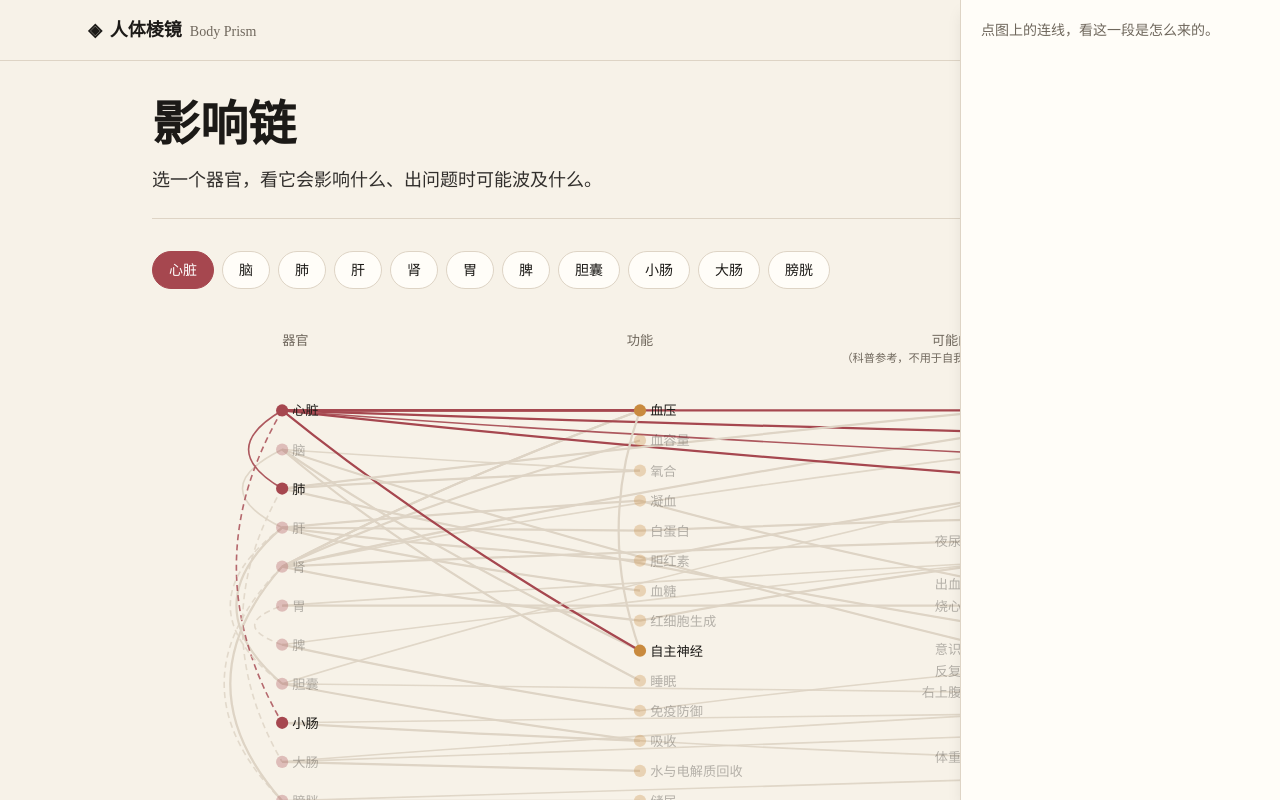
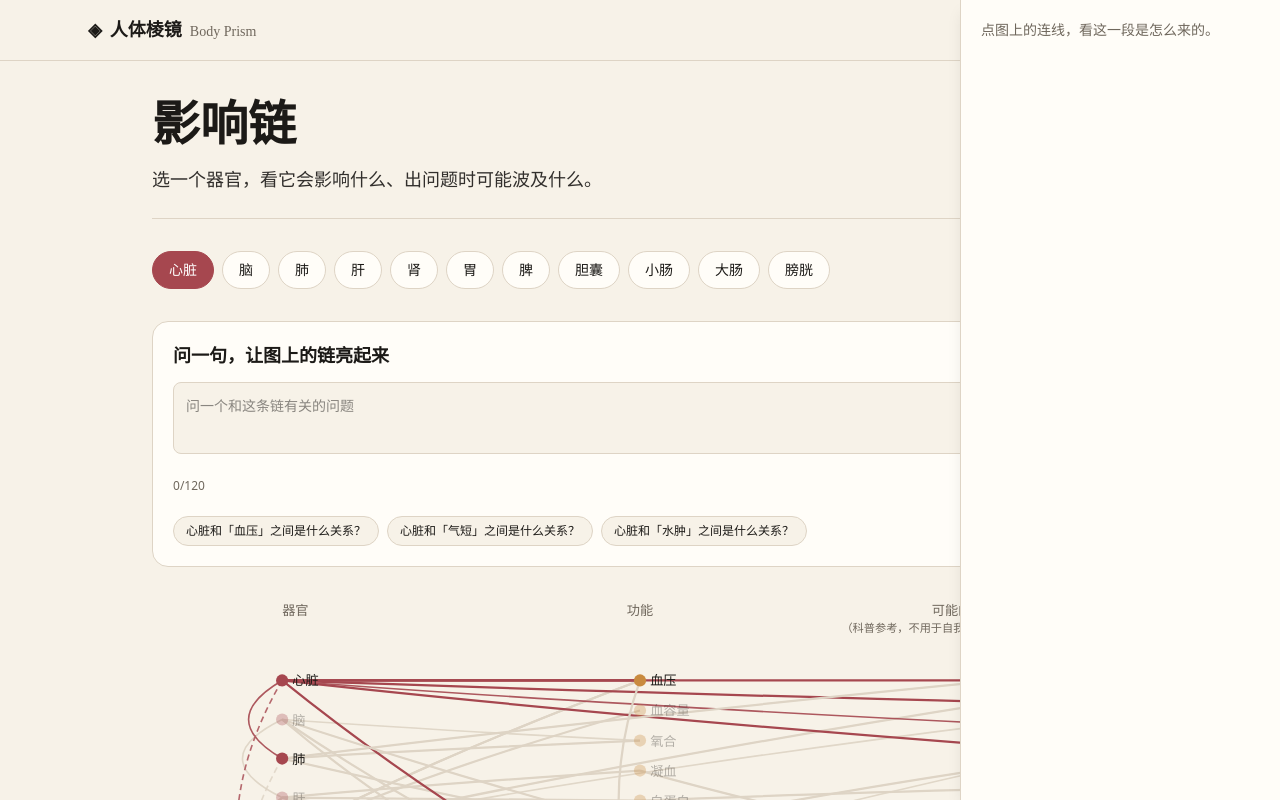
Before and after one commit to xGlaciesx/body-prism, a Next.js app: page /chain in a window 1280 px wide. Shown: the top 800 px of the page. Built offline with nearby package versions, Linux system fonts and the light colour scheme.

Commit message:
feat(chain): 接入 AI 提问框并在图上高亮影响链

```diff
--- a/src/app/chain/page.tsx
+++ b/src/app/chain/page.tsx
@@ -1,6 +1,6 @@
 import type { Metadata } from "next";
 import Link from "next/link";
-import { ChainCanvas } from "@/components/chain-canvas";
+import { ChainView } from "@/components/chain-view";
 import {
   impactEdges,
   impactNodes,
@@ -66,11 +66,12 @@ export default async function ChainPage({
         })}
       </nav>
 
-      <section aria-label="影响链图" className="mt-8">
-        <ChainCanvas
+      <section aria-label="提问与影响链图" className="mt-8">
+        <ChainView
+          key={slug}
           nodes={impactNodes}
           edges={impactEdges}
-          organId={`organ:${slug}`}
+          organSlug={slug}
         />
       </section>
 
--- a/src/components/chain-canvas.tsx
+++ b/src/components/chain-canvas.tsx
@@ -29,12 +29,14 @@ type ChainCanvasProps = {
   nodes: ImpactNode[];
   edges: ImpactEdge[];
   organId: string;
+  /** 模型走过的影响链：非空时只点亮 path 上的边，其余压暗。 */
+  path?: { from: string; to: string }[] | null;
 };
 
-export function ChainCanvas({ nodes, edges, organId }: ChainCanvasProps) {
+export function ChainCanvas({ nodes, edges, organId, path = null }: ChainCanvasProps) {
   const layout = layoutChain(nodes);
   const renderState = getChainRenderState(
-    { organId, path: null },
+    { organId, path },
     nodes,
     edges,
   );
--- /dev/null
+++ b/src/components/chain-view.tsx
@@ -0,0 +1,32 @@
+"use client";
+
+import { useState } from "react";
+import type { ImpactEdge, ImpactNode } from "@/content/impact-graph";
+import { ChainCanvas } from "@/components/chain-canvas";
+import { CuratorBox } from "@/components/curator-box";
+
+type ChainViewProps = {
+  nodes: ImpactNode[];
+  edges: ImpactEdge[];
+  organSlug: string;
+};
+
+/**
+ * path 状态的唯一来源：提问框把模型走过的 path 交到这里，
+ * 再传给画布做高亮，避免 path 在多个组件里各存一份而不同步。
+ */
+export function ChainView({ nodes, edges, organSlug }: ChainViewProps) {
+  const [path, setPath] = useState<{ from: string; to: string }[] | null>(null);
+
+  return (
+    <div className="space-y-6">
+      <CuratorBox organSlug={organSlug} onPath={setPath} />
+      <ChainCanvas
+        nodes={nodes}
+        edges={edges}
+        organId={`organ:${organSlug}`}
+        path={path}
+      />
+    </div>
+  );
+}
--- /dev/null
+++ b/src/components/curator-box.tsx
@@ -0,0 +1,205 @@
+"use client";
+
+import { useRef, useState, type FormEvent } from "react";
+import { getImpactSubgraph } from "@/content/impact-graph";
+
+const MAX_LEN = 120;
+
+/** 后端 /api/curator 的响应形状：已由服务端用 Zod 校验，这里只做收窄读取。 */
+type CuratorResponse = {
+  mode: "ai" | "fallback";
+  answer: string;
+  path: { from: string; to: string }[];
+  sourceIds: string[];
+  notice: string;
+};
+
+type CuratorBoxProps = {
+  organSlug: string;
+  onPath: (path: { from: string; to: string }[] | null) => void;
+};
+
+/** 网络响应是 unknown，逐字段收窄，防止后端返回异常时白屏。 */
+function isCuratorResponse(value: unknown): value is CuratorResponse {
+  if (typeof value !== "object" || value === null) return false;
+  const obj = value as Record<string, unknown>;
+  if (obj.mode !== "ai" && obj.mode !== "fallback") return false;
+  if (typeof obj.answer !== "string") return false;
+  if (!Array.isArray(obj.path)) return false;
+  for (const item of obj.path) {
+    if (typeof item !== "object" || item === null) return false;
+    const edge = item as Record<string, unknown>;
+    if (typeof edge.from !== "string" || typeof edge.to !== "string") {
+      return false;
+    }
+  }
+  if (!Array.isArray(obj.sourceIds)) return false;
+  return typeof obj.notice === "string";
+}
+
+/**
+ * 从当前器官的一阶子图里取最多 3 条出边，拼成示例问题。
+ * 只拼接节点中文名，不新增任何医学事实。
+ */
+function buildExamples(organSlug: string): string[] {
+  const organId = `organ:${organSlug}`;
+  const subgraph = getImpactSubgraph(organId);
+  const nameById = new Map(subgraph.nodes.map((n) => [n.id, n.nameCn]));
+  const organName = nameById.get(organId) ?? organSlug;
+  const outEdges = subgraph.edges.filter((e) => e.from === organId);
+  const examples = outEdges
+    .slice(0, 3)
+    .map((e) => `${organName}和「${nameById.get(e.to) ?? e.to}」之间是什么关系？`);
+  while (examples.length < 3) {
+    examples.push(`${organName}在身体里主要影响什么？`);
+  }
+  return examples.slice(0, 3);
+}
+
+export function CuratorBox({ organSlug, onPath }: CuratorBoxProps) {
+  const [question, setQuestion] = useState("");
+  const [loading, setLoading] = useState(false);
+  const [result, setResult] = useState<CuratorResponse | null>(null);
+  const [error, setError] = useState(false);
+  const loadingRef = useRef(false);
+
+  const examples = buildExamples(organSlug);
+
+  async function ask(raw: string) {
+    const q = raw.trim();
+    if (q.length < 2 || loadingRef.current) return;
+    loadingRef.current = true;
+    setLoading(true);
+    setError(false);
+    setResult(null);
+    // 提交新问题时先回到「只看器官」的默认高亮，避免旧路径残留在图上。
+    onPath(null);
+
+    try {
+      const res = await fetch("/api/curator", {
+        method: "POST",
+        headers: { "Content-Type": "application/json" },
+        body: JSON.stringify({ organSlug, question: q }),
+      });
+      if (!res.ok) {
+        setError(true);
+        return;
+      }
+      const data: unknown = await res.json();
+      if (!isCuratorResponse(data)) {
+        setError(true);
+        return;
+      }
+      setResult(data);
+      onPath(data.path.length > 0 ? data.path : null);
+    } catch {
+      setError(true);
+    } finally {
+      loadingRef.current = false;
+      setLoading(false);
+    }
+  }
+
+  function handleSubmit(event: FormEvent<HTMLFormElement>) {
+    event.preventDefault();
+    ask(question);
+  }
+
+  // 用 path 是否为空区分「红旗拦截」和「普通降级」：后端只在红旗命中时才返回空 path。
+  const kind =
+    result === null
+      ? null
+      : result.mode === "ai"
+        ? "ai"
+        : result.path.length === 0
+          ? "urgent"
+          : "fallback";
+
+  return (
+    <section aria-label="提问" className="rounded-2xl border border-line bg-paper-2 p-5">
+      <form onSubmit={handleSubmit}>
+        <label
+          htmlFor="curator-question"
+          className="block font-serif text-lg font-semibold text-ink"
+        >
+          问一句，让图上的链亮起来
+        </label>
+        <textarea
+          id="curator-question"
+          value={question}
+          maxLength={MAX_LEN}
+          rows={2}
+          onChange={(event) => setQuestion(event.target.value)}
+          placeholder="问一个和这条链有关的问题"
+          className="mt-3 w-full resize-none rounded-lg border border-line bg-paper p-3 text-sm leading-relaxed text-ink focus:border-structure focus:outline-none"
+        />
+        <div className="mt-2 flex items-center justify-between">
+          <span className="text-xs text-muted">
+            {question.length}/{MAX_LEN}
+          </span>
+          <button
+            type="submit"
+            disabled={loading || question.trim().length < 2}
+            className="rounded-full bg-structure px-4 py-2 text-sm font-medium text-white disabled:opacity-50"
+          >
+            询问
+          </button>
+        </div>
+      </form>
+
+      <div className="mt-3 flex flex-wrap gap-2">
+        {examples.map((q) => (
+          <button
+            key={q}
+            type="button"
+            disabled={loading}
+            onClick={() => {
+              setQuestion(q);
+              ask(q);
+            }}
+            className="rounded-full border border-line bg-paper px-3 py-1.5 text-xs text-ink hover:border-structure disabled:opacity-50"
+          >
+            {q}
+          </button>
+        ))}
+      </div>
+
+      <div aria-live="polite">
+        {loading && <p className="mt-4 text-sm text-muted">正在沿链查找…</p>}
+
+        {!loading && error && (
+          <p className="mt-4 text-sm text-muted">
+            暂时没能回答，你可以点上面的链自己看。
+          </p>
+        )}
+
+        {!loading && result !== null && (
+          <div className="mt-5 rounded-xl border border-line bg-paper p-4">
+            {kind === "urgent" && (
+              <p className="text-xs font-medium text-danger">就医提示</p>
+            )}
+            <p
+              className={`mt-2 whitespace-pre-line leading-relaxed ${
+                kind === "urgent" ? "text-danger" : "text-ink"
+              }`}
+            >
+              {result.answer}
+            </p>
+
+            {(kind === "ai" || kind === "fallback") && (
+              <p className="mt-3 text-xs text-muted">
+                {kind === "ai"
+                  ? `AI 沿 ${result.path.length} 段影响链作答`
+                  : "当前为离线答案（模型未连接）"}
+              </p>
+            )}
+
+            <p className="mt-3 border-t border-line pt-3 text-xs leading-relaxed text-muted">
+              {result.notice}
+            </p>
+          </div>
+        )}
+      </div>
+    </section>
+  );
+}
```
